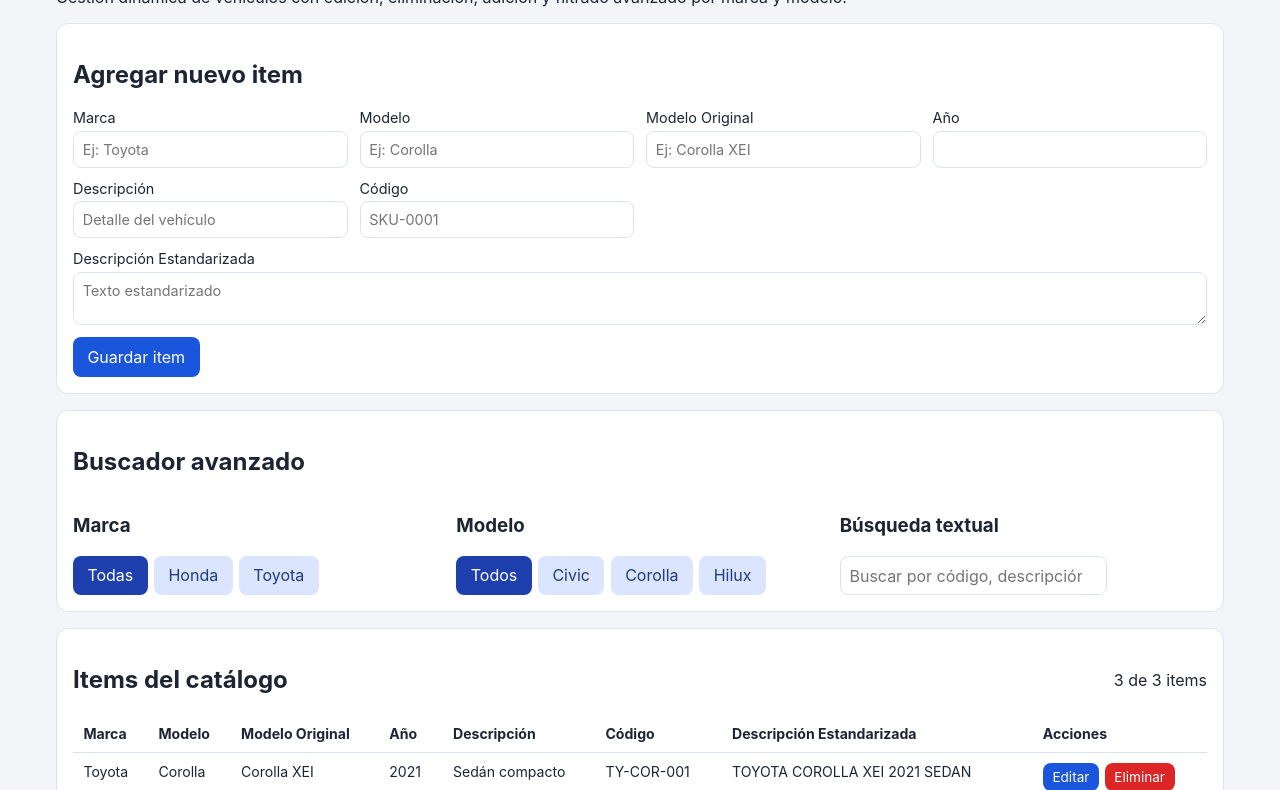
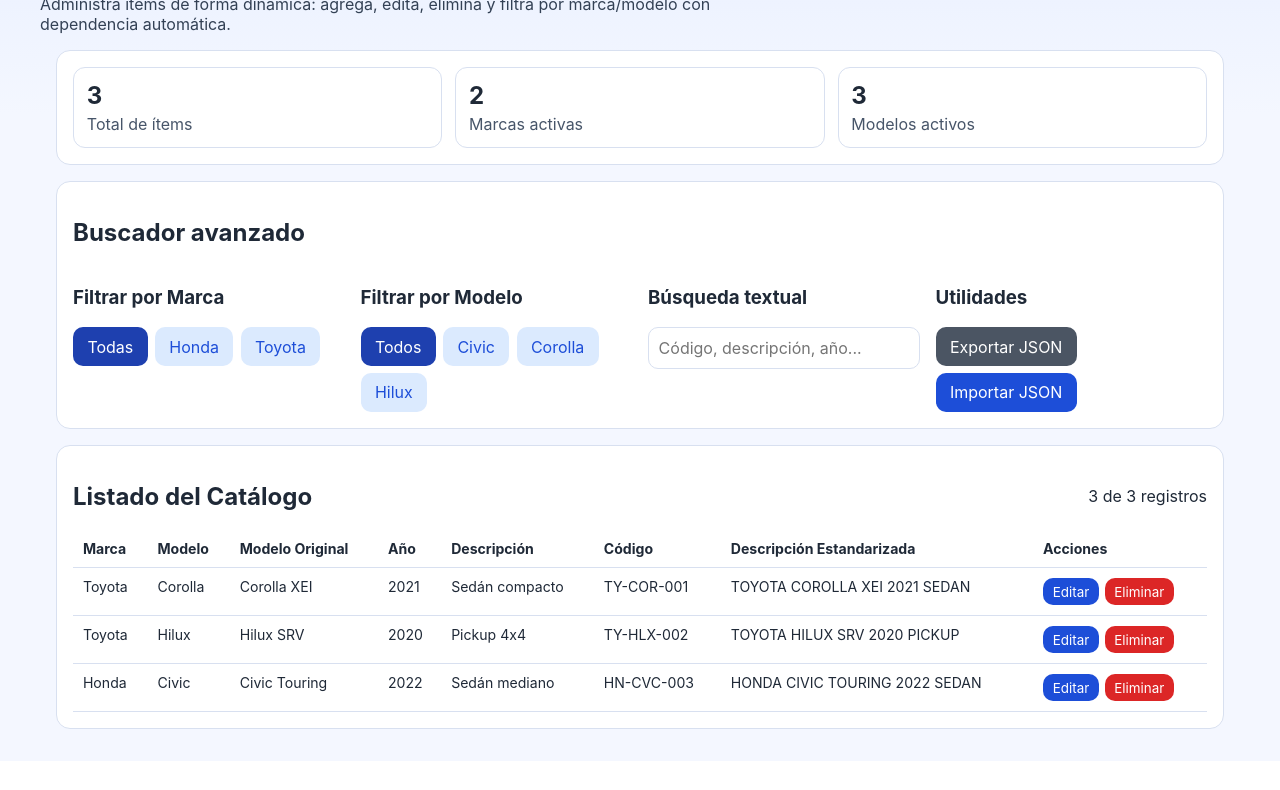
Before and after one commit to supvcallcenter-dev/DashboardCallCenter, a plain HTML site: page index.html in a window 1280 px wide. Shown: the part 105-895 px from the top of the page. After the commit the page ends 866 px from the top, so only its background shows below. Drawn offline with Linux system fonts and the light colour scheme.

Commit message:
Convertir catálogo en web app interactiva

```diff
--- a/index.html
+++ b/index.html
@@ -3,105 +3,70 @@
   <head>
     <meta charset="UTF-8" />
     <meta name="viewport" content="width=device-width, initial-scale=1.0" />
-    <title>Catálogo Digital Dinámico</title>
+    <title>Web Catálogo Digital</title>
+    <meta name="description" content="Catálogo digital web con CRUD, filtros dependientes y búsqueda avanzada." />
     <link rel="stylesheet" href="styles.css" />
   </head>
   <body>
-    <main class="container">
-      <header>
-        <h1>Catálogo Digital</h1>
-        <p>
-          Gestión dinámica de vehículos con edición, eliminación, adición y
-          filtrado avanzado por marca y modelo.
-        </p>
-      </header>
+    <header class="site-header">
+      <div class="header-inner">
+        <div>
+          <p class="eyebrow">Dashboard Call Center</p>
+          <h1>Catálogo Digital Web</h1>
+          <p class="lead">
+            Administra ítems de forma dinámica: agrega, edita, elimina y filtra por
+            marca/modelo con dependencia automática.
+          </p>
+        </div>
+        <button id="openCreateModalBtn">+ Nuevo ítem</button>
+      </div>
+    </header>
 
-      <section class="card">
-        <h2 id="formTitle">Agregar nuevo item</h2>
-        <form id="catalogForm" class="form-grid">
-          <label>
-            Marca
-            <input name="marca" type="text" placeholder="Ej: Toyota" required />
-          </label>
-          <label>
-            Modelo
-            <input name="modelo" type="text" placeholder="Ej: Corolla" required />
-          </label>
-          <label>
-            Modelo Original
-            <input
-              name="modeloOriginal"
-              type="text"
-              placeholder="Ej: Corolla XEI"
-              required
-            />
-          </label>
-          <label>
-            Año
-            <input name="anio" type="number" min="1900" max="2100" required />
-          </label>
-          <label>
-            Descripción
-            <input
-              name="descripcion"
-              type="text"
-              placeholder="Detalle del vehículo"
-              required
-            />
-          </label>
-          <label>
-            Código
-            <input
-              name="codigo"
-              type="text"
-              placeholder="SKU-0001"
-              required
-            />
-          </label>
-          <label class="full-width">
-            Descripción Estandarizada
-            <textarea
-              name="descripcionEstandarizada"
-              rows="2"
-              placeholder="Texto estandarizado"
-              required
-            ></textarea>
-          </label>
-
-          <div class="form-actions full-width">
-            <button type="submit" id="submitBtn">Guardar item</button>
-            <button type="button" id="cancelEditBtn" class="secondary hidden">
-              Cancelar edición
-            </button>
-          </div>
-        </form>
+    <main class="layout">
+      <section class="panel stats" aria-label="Indicadores">
+        <article>
+          <h2 id="totalItems">0</h2>
+          <p>Total de ítems</p>
+        </article>
+        <article>
+          <h2 id="totalBrands">0</h2>
+          <p>Marcas activas</p>
+        </article>
+        <article>
+          <h2 id="totalModels">0</h2>
+          <p>Modelos activos</p>
+        </article>
       </section>
 
-      <section class="card">
+      <section class="panel">
         <h2>Buscador avanzado</h2>
-        <div class="search-area">
+        <div class="filters-grid">
           <div>
-            <h3>Marca</h3>
+            <h3>Filtrar por Marca</h3>
             <div id="brandFilters" class="button-group"></div>
           </div>
           <div>
-            <h3>Modelo</h3>
+            <h3>Filtrar por Modelo</h3>
             <div id="modelFilters" class="button-group"></div>
           </div>
           <div>
             <h3>Búsqueda textual</h3>
-            <input
-              id="textSearch"
-              type="search"
-              placeholder="Buscar por código, descripción, año..."
-            />
+            <input id="textSearch" type="search" placeholder="Código, descripción, año..." />
+          </div>
+          <div>
+            <h3>Utilidades</h3>
+            <div class="button-group">
+              <button id="exportBtn" class="secondary" type="button">Exportar JSON</button>
+              <label class="file-btn" for="importFile">Importar JSON</label>
+              <input id="importFile" type="file" accept="application/json" hidden />
+            </div>
           </div>
         </div>
       </section>
 
-      <section class="card">
-        <div class="table-header">
-          <h2>Items del catálogo</h2>
+      <section class="panel">
+        <div class="table-head">
+          <h2>Listado del Catálogo</h2>
           <span id="counter"></span>
         </div>
         <div class="table-wrap">
@@ -124,6 +89,30 @@
       </section>
     </main>
 
+    <dialog id="itemModal">
+      <form id="catalogForm" method="dialog" class="modal-form">
+        <header class="modal-header">
+          <h2 id="formTitle">Nuevo ítem</h2>
+          <button id="closeModalBtn" type="button" class="ghost">✕</button>
+        </header>
+
+        <div class="form-grid">
+          <label>Marca <input name="marca" required /></label>
+          <label>Modelo <input name="modelo" required /></label>
+          <label>Modelo Original <input name="modeloOriginal" required /></label>
+          <label>Año <input name="anio" type="number" min="1900" max="2100" required /></label>
+          <label>Descripción <input name="descripcion" required /></label>
+          <label>Código <input name="codigo" required /></label>
+          <label class="full">Descripción Estandarizada <textarea name="descripcionEstandarizada" rows="2" required></textarea></label>
+        </div>
+
+        <footer class="modal-actions">
+          <button id="submitBtn" type="submit">Guardar</button>
+          <button id="cancelEditBtn" type="button" class="secondary hidden">Cancelar edición</button>
+        </footer>
+      </form>
+    </dialog>
+
     <template id="rowTemplate">
       <tr>
         <td data-key="marca"></td>
@@ -135,8 +124,8 @@
         <td data-key="descripcionEstandarizada"></td>
         <td>
           <div class="row-actions">
-            <button class="small" data-action="edit">Editar</button>
-            <button class="small danger" data-action="delete">Eliminar</button>
+            <button data-action="edit" class="small" type="button">Editar</button>
+            <button data-action="delete" class="small danger" type="button">Eliminar</button>
           </div>
         </td>
       </tr>
--- a/script.js
+++ b/script.js
@@ -1,71 +1,55 @@
-const STORAGE_KEY = "catalogo_digital_items_v1";
+const STORAGE_KEY = "catalogo_web_v2";
 
 const seedData = [
-  {
-    id: crypto.randomUUID(),
-    marca: "Toyota",
-    modelo: "Corolla",
-    modeloOriginal: "Corolla XEI",
-    anio: "2021",
-    descripcion: "Sedán compacto",
-    codigo: "TY-COR-001",
-    descripcionEstandarizada: "TOYOTA COROLLA XEI 2021 SEDAN"
-  },
-  {
-    id: crypto.randomUUID(),
-    marca: "Toyota",
-    modelo: "Hilux",
-    modeloOriginal: "Hilux SRV",
-    anio: "2020",
-    descripcion: "Pickup 4x4",
-    codigo: "TY-HLX-002",
-    descripcionEstandarizada: "TOYOTA HILUX SRV 2020 PICKUP"
-  },
-  {
-    id: crypto.randomUUID(),
-    marca: "Honda",
-    modelo: "Civic",
-    modeloOriginal: "Civic Touring",
-    anio: "2022",
-    descripcion: "Sedán mediano",
-    codigo: "HD-CVC-003",
-    descripcionEstandarizada: "HONDA CIVIC TOURING 2022 SEDAN"
-  }
+  { id: crypto.randomUUID(), marca: "Toyota", modelo: "Corolla", modeloOriginal: "Corolla XEI", anio: "2021", descripcion: "Sedán compacto", codigo: "TY-COR-001", descripcionEstandarizada: "TOYOTA COROLLA XEI 2021 SEDAN" },
+  { id: crypto.randomUUID(), marca: "Toyota", modelo: "Hilux", modeloOriginal: "Hilux SRV", anio: "2020", descripcion: "Pickup 4x4", codigo: "TY-HLX-002", descripcionEstandarizada: "TOYOTA HILUX SRV 2020 PICKUP" },
+  { id: crypto.randomUUID(), marca: "Honda", modelo: "Civic", modeloOriginal: "Civic Touring", anio: "2022", descripcion: "Sedán mediano", codigo: "HN-CVC-003", descripcionEstandarizada: "HONDA CIVIC TOURING 2022 SEDAN" }
 ];
 
 const state = {
   items: loadItems(),
   selectedBrand: "all",
   selectedModel: "all",
-  textSearch: "",
+  textQuery: "",
   editingId: null
 };
 
 const form = document.getElementById("catalogForm");
+const rowTemplate = document.getElementById("rowTemplate");
 const tableBody = document.getElementById("catalogTable");
-const rowTemplate = document.getElementById("rowTemplate");
 const brandFilters = document.getElementById("brandFilters");
 const modelFilters = document.getElementById("modelFilters");
 const textSearch = document.getElementById("textSearch");
 const counter = document.getElementById("counter");
+const totalItems = document.getElementById("totalItems");
+const totalBrands = document.getElementById("totalBrands");
+const totalModels = document.getElementById("totalModels");
+const modal = document.getElementById("itemModal");
+const openCreateModalBtn = document.getElementById("openCreateModalBtn");
+const closeModalBtn = document.getElementById("closeModalBtn");
 const submitBtn = document.getElementById("submitBtn");
 const cancelEditBtn = document.getElementById("cancelEditBtn");
 const formTitle = document.getElementById("formTitle");
+const exportBtn = document.getElementById("exportBtn");
+const importFile = document.getElementById("importFile");
 
-form.addEventListener("submit", onSubmit);
-cancelEditBtn.addEventListener("click", resetFormMode);
+openCreateModalBtn.addEventListener("click", () => openModalForCreate());
+closeModalBtn.addEventListener("click", () => modal.close());
+cancelEditBtn.addEventListener("click", () => resetFormMode(true));
 textSearch.addEventListener("input", (event) => {
-  state.textSearch = event.target.value.toLowerCase().trim();
+  state.textQuery = event.target.value.toLowerCase().trim();
   render();
 });
+form.addEventListener("submit", handleSubmit);
+exportBtn.addEventListener("click", exportData);
+importFile.addEventListener("change", importData);
 
 render();
 
 function loadItems() {
-  const cached = localStorage.getItem(STORAGE_KEY);
-  if (!cached) return seedData;
-
   try {
+    const cached = localStorage.getItem(STORAGE_KEY);
+    if (!cached) return seedData;
     const parsed = JSON.parse(cached);
     return Array.isArray(parsed) ? parsed : seedData;
   } catch {
@@ -77,143 +61,96 @@ function saveItems() {
   localStorage.setItem(STORAGE_KEY, JSON.stringify(state.items));
 }
 
-function onSubmit(event) {
+function sanitizeValue(value) {
+  return String(value ?? "").trim();
+}
+
+function extractFormData() {
+  const data = new FormData(form);
+  const payload = {
+    marca: sanitizeValue(data.get("marca")),
+    modelo: sanitizeValue(data.get("modelo")),
+    modeloOriginal: sanitizeValue(data.get("modeloOriginal")),
+    anio: sanitizeValue(data.get("anio")),
+    descripcion: sanitizeValue(data.get("descripcion")),
+    codigo: sanitizeValue(data.get("codigo")),
+    descripcionEstandarizada: sanitizeValue(data.get("descripcionEstandarizada"))
+  };
+  return Object.values(payload).every(Boolean) ? payload : null;
+}
+
+function handleSubmit(event) {
   event.preventDefault();
-  const formData = new FormData(form);
-  const item = {
-    marca: String(formData.get("marca")).trim(),
-    modelo: String(formData.get("modelo")).trim(),
-    modeloOriginal: String(formData.get("modeloOriginal")).trim(),
-    anio: String(formData.get("anio")).trim(),
-    descripcion: String(formData.get("descripcion")).trim(),
-    codigo: String(formData.get("codigo")).trim(),
-    descripcionEstandarizada: String(formData.get("descripcionEstandarizada")).trim()
-  };
-
-  if (Object.values(item).some((value) => value.length === 0)) return;
+  const payload = extractFormData();
+  if (!payload) return;
 
   if (state.editingId) {
-    state.items = state.items.map((entry) =>
-      entry.id === state.editingId ? { ...entry, ...item } : entry
-    );
+    state.items = state.items.map((item) => item.id === state.editingId ? { ...item, ...payload } : item);
   } else {
-    state.items.push({ id: crypto.randomUUID(), ...item });
+    state.items.push({ id: crypto.randomUUID(), ...payload });
   }
 
   saveItems();
-  form.reset();
   resetFormMode();
+  modal.close();
   render();
 }
 
-function resetFormMode() {
-  state.editingId = null;
-  submitBtn.textContent = "Guardar item";
-  formTitle.textContent = "Agregar nuevo item";
-  cancelEditBtn.classList.add("hidden");
+function openModalForCreate() {
+  resetFormMode();
+  modal.showModal();
 }
 
-function beginEdit(itemId) {
-  const item = state.items.find((entry) => entry.id === itemId);
+function beginEdit(id) {
+  const item = state.items.find((entry) => entry.id === id);
   if (!item) return;
 
-  state.editingId = itemId;
+  state.editingId = id;
   Object.entries(item).forEach(([key, value]) => {
     const input = form.elements.namedItem(key);
     if (input) input.value = value;
   });
 
-  submitBtn.textContent = "Actualizar item";
-  formTitle.textContent = "Editar item";
+  formTitle.textContent = "Editar ítem";
+  submitBtn.textContent = "Actualizar";
   cancelEditBtn.classList.remove("hidden");
-  form.scrollIntoView({ behavior: "smooth", block: "start" });
+  modal.showModal();
 }
 
-function removeItem(itemId) {
-  state.items = state.items.filter((item) => item.id !== itemId);
-  if (state.editingId === itemId) {
-    form.reset();
-    resetFormMode();
-  }
+function removeItem(id) {
+  state.items = state.items.filter((item) => item.id !== id);
   saveItems();
 
-  const currentBrands = getUniqueValues("marca");
-  if (!currentBrands.includes(state.selectedBrand)) {
+  const brands = uniqueByKey("marca");
+  if (!brands.includes(state.selectedBrand)) {
     state.selectedBrand = "all";
     state.selectedModel = "all";
   }
 
-  const currentModels = getModelsByBrand(state.selectedBrand);
-  if (!currentModels.includes(state.selectedModel)) {
+  const models = modelsByBrand(state.selectedBrand);
+  if (!models.includes(state.selectedModel)) {
     state.selectedModel = "all";
   }
 
   render();
 }
 
-function getUniqueValues(key) {
-  return [...new Set(state.items.map((item) => item[key]))].sort((a, b) =>
-    a.localeCompare(b)
-  );
+function resetFormMode(keepOpen = false) {
+  state.editingId = null;
+  form.reset();
+  formTitle.textContent = "Nuevo ítem";
+  submitBtn.textContent = "Guardar";
+  cancelEditBtn.classList.add("hidden");
+  if (keepOpen) modal.showModal();
 }
 
-function getModelsByBrand(brand) {
+function uniqueByKey(key) {
+  return [...new Set(state.items.map((item) => item[key]))].sort((a, b) => a.localeCompare(b));
+}
+
+function modelsByBrand(brand) {
   const source = brand === "all" ? state.items : state.items.filter((item) => item.marca === brand);
   return [...new Set(source.map((item) => item.modelo))].sort((a, b) => a.localeCompare(b));
-}
-
-function applyFilters() {
-  return state.items.filter((item) => {
-    const brandMatch = state.selectedBrand === "all" || item.marca === state.selectedBrand;
-    const modelMatch = state.selectedModel === "all" || item.modelo === state.selectedModel;
-    const query = state.textSearch;
-    const haystack = [
-      item.marca,
-      item.modelo,
-      item.modeloOriginal,
-      item.anio,
-      item.descripcion,
-      item.codigo,
-      item.descripcionEstandarizada
-    ]
-      .join(" ")
-      .toLowerCase();
-    const textMatch = query.length === 0 || haystack.includes(query);
-    return brandMatch && modelMatch && textMatch;
-  });
-}
-
-function renderFilters() {
-  const brands = getUniqueValues("marca");
-  const models = getModelsByBrand(state.selectedBrand);
-
-  brandFilters.replaceChildren(
-    createFilterButton("Todas", "all", state.selectedBrand, (value) => {
-      state.selectedBrand = value;
-      state.selectedModel = "all";
-      render();
-    }),
-    ...brands.map((brand) =>
-      createFilterButton(brand, brand, state.selectedBrand, (value) => {
-        state.selectedBrand = value;
-        state.selectedModel = "all";
-        render();
-      })
-    )
-  );
-
-  modelFilters.replaceChildren(
-    createFilterButton("Todos", "all", state.selectedModel, (value) => {
-      state.selectedModel = value;
-      render();
-    }),
-    ...models.map((model) =>
-      createFilterButton(model, model, state.selectedModel, (value) => {
-        state.selectedModel = value;
-        render();
-      })
-    )
-  );
 }
 
 function createFilterButton(label, value, activeValue, onClick) {
@@ -225,12 +162,64 @@ function createFilterButton(label, value, activeValue, onClick) {
   return button;
 }
 
+function renderFilters() {
+  const brands = uniqueByKey("marca");
+  const models = modelsByBrand(state.selectedBrand);
+
+  brandFilters.replaceChildren(
+    createFilterButton("Todas", "all", state.selectedBrand, (brand) => {
+      state.selectedBrand = brand;
+      state.selectedModel = "all";
+      render();
+    }),
+    ...brands.map((brand) => createFilterButton(brand, brand, state.selectedBrand, (value) => {
+      state.selectedBrand = value;
+      state.selectedModel = "all";
+      render();
+    }))
+  );
+
+  modelFilters.replaceChildren(
+    createFilterButton("Todos", "all", state.selectedModel, (model) => {
+      state.selectedModel = model;
+      render();
+    }),
+    ...models.map((model) => createFilterButton(model, model, state.selectedModel, (value) => {
+      state.selectedModel = value;
+      render();
+    }))
+  );
+}
+
+function filteredItems() {
+  return state.items.filter((item) => {
+    const brandMatch = state.selectedBrand === "all" || item.marca === state.selectedBrand;
+    const modelMatch = state.selectedModel === "all" || item.modelo === state.selectedModel;
+    const haystack = Object.values(item).join(" ").toLowerCase();
+    const textMatch = !state.textQuery || haystack.includes(state.textQuery);
+    return brandMatch && modelMatch && textMatch;
+  });
+}
+
+function renderMetrics() {
+  totalItems.textContent = String(state.items.length);
+  totalBrands.textContent = String(uniqueByKey("marca").length);
+  totalModels.textContent = String(uniqueByKey("modelo").length);
+}
+
 function renderTable() {
-  const filteredItems = applyFilters();
+  const items = filteredItems();
   tableBody.replaceChildren();
 
-  filteredItems.forEach((item) => {
+  if (items.length === 0) {
+    const tr = document.createElement("tr");
+    tr.innerHTML = '<td colspan="8">No se encontraron resultados con los filtros actuales.</td>';
+    tableBody.appendChild(tr);
+  }
+
+  for (const item of items) {
     const row = rowTemplate.content.firstElementChild.cloneNode(true);
+
     row.querySelectorAll("[data-key]").forEach((cell) => {
       const key = cell.dataset.key;
       cell.textContent = item[key];
@@ -239,18 +228,58 @@ function renderTable() {
     row.querySelector("[data-action='edit']").addEventListener("click", () => beginEdit(item.id));
     row.querySelector("[data-action='delete']").addEventListener("click", () => removeItem(item.id));
     tableBody.appendChild(row);
-  });
+  }
 
-  counter.textContent = `${filteredItems.length} de ${state.items.length} items`;
+  counter.textContent = `${items.length} de ${state.items.length} registros`;
+}
 
-  if (filteredItems.length === 0) {
-    const emptyRow = document.createElement("tr");
-    emptyRow.innerHTML = '<td colspan="8">No hay resultados con esos filtros.</td>';
-    tableBody.appendChild(emptyRow);
+function exportData() {
+  const blob = new Blob([JSON.stringify(state.items, null, 2)], { type: "application/json" });
+  const url = URL.createObjectURL(blob);
+  const anchor = document.createElement("a");
+  anchor.href = url;
+  anchor.download = "catalogo-digital.json";
+  anchor.click();
+  URL.revokeObjectURL(url);
+}
+
+async function importData(event) {
+  const file = event.target.files?.[0];
+  if (!file) return;
+
+  try {
+    const text = await file.text();
+    const parsed = JSON.parse(text);
+    if (!Array.isArray(parsed)) return;
+
+    state.items = parsed
+      .map((item) => ({
+        id: sanitizeValue(item.id) || crypto.randomUUID(),
+        marca: sanitizeValue(item.marca),
+        modelo: sanitizeValue(item.modelo),
+        modeloOriginal: sanitizeValue(item.modeloOriginal),
+        anio: sanitizeValue(item.anio),
+        descripcion: sanitizeValue(item.descripcion),
+        codigo: sanitizeValue(item.codigo),
+        descripcionEstandarizada: sanitizeValue(item.descripcionEstandarizada)
+      }))
+      .filter((item) => Object.values(item).every(Boolean));
+
+    saveItems();
+    state.selectedBrand = "all";
+    state.selectedModel = "all";
+    state.textQuery = "";
+    textSearch.value = "";
+    render();
+  } catch {
+    // keep silent for invalid files
+  } finally {
+    event.target.value = "";
   }
 }
 
 function render() {
   renderFilters();
+  renderMetrics();
   renderTable();
 }
--- a/styles.css
+++ b/styles.css
@@ -1,146 +1,94 @@
 :root {
-  color-scheme: light;
-  font-family: "Inter", system-ui, -apple-system, sans-serif;
-  --bg: #f3f5f9;
-  --card: #ffffff;
-  --border: #dde3ee;
-  --text: #1d2433;
-  --primary: #1a56db;
+  --bg: #f4f7ff;
+  --panel: #ffffff;
+  --text: #1f2937;
+  --line: #d8e0f0;
+  --primary: #1d4ed8;
+  --primary-strong: #1e3a8a;
+  --secondary: #4b5563;
   --danger: #dc2626;
 }
 
-* {
-  box-sizing: border-box;
+* { box-sizing: border-box; }
+body {
+  margin: 0;
+  background: linear-gradient(180deg, #e8efff 0, #f4f7ff 220px, #f4f7ff 100%);
+  color: var(--text);
+  font-family: Inter, system-ui, -apple-system, sans-serif;
 }
 
-body {
-  margin: 0;
-  background: var(--bg);
-  color: var(--text);
+.site-header { padding: 2rem 1rem 1rem; }
+.header-inner {
+  max-width: 1200px;
+  margin: 0 auto;
+  display: flex;
+  align-items: start;
+  justify-content: space-between;
+  gap: 1rem;
 }
+.eyebrow { margin: 0; font-size: .78rem; text-transform: uppercase; color: #334155; letter-spacing: .08em; }
+h1 { margin: .2rem 0 .6rem; }
+.lead { margin: 0; max-width: 70ch; color: #334155; }
 
-.container {
-  max-width: 1200px;
-  margin: 2rem auto;
-  padding: 0 1rem 2rem;
+.layout { max-width: 1200px; margin: 0 auto; padding: 0 1rem 2rem; display: grid; gap: 1rem; }
+.panel {
+  background: var(--panel);
+  border: 1px solid var(--line);
+  border-radius: 14px;
+  padding: 1rem;
 }
+.stats { display: grid; grid-template-columns: repeat(auto-fit, minmax(180px,1fr)); gap: .8rem; }
+.stats article { border: 1px solid var(--line); border-radius: 12px; padding: .8rem; }
+.stats h2 { margin: 0; }
+.stats p { margin: .3rem 0 0; color: #475569; }
 
-.card {
-  background: var(--card);
-  border: 1px solid var(--border);
-  border-radius: 12px;
-  padding: 1rem;
-  margin-top: 1rem;
-}
+.filters-grid { display: grid; grid-template-columns: repeat(auto-fit, minmax(250px,1fr)); gap: 1rem; }
+.button-group { display: flex; flex-wrap: wrap; gap: .45rem; }
 
-.form-grid {
-  display: grid;
-  grid-template-columns: repeat(auto-fit, minmax(220px, 1fr));
-  gap: 0.75rem;
-}
-
-label {
-  display: flex;
-  flex-direction: column;
-  gap: 0.3rem;
-  font-size: 0.9rem;
-}
-
-input,
-textarea,
-button {
+input, textarea, button, .file-btn {
   font: inherit;
 }
-
-input,
-textarea {
-  border: 1px solid var(--border);
-  border-radius: 8px;
-  padding: 0.55rem;
+input, textarea {
+  width: 100%;
+  border: 1px solid var(--line);
+  border-radius: 10px;
+  padding: .6rem;
 }
-
-button {
+button, .file-btn {
   border: none;
-  border-radius: 8px;
-  padding: 0.6rem 0.9rem;
-  cursor: pointer;
+  border-radius: 10px;
   background: var(--primary);
   color: #fff;
+  padding: .58rem .9rem;
+  cursor: pointer;
+  text-decoration: none;
 }
+button:hover, .file-btn:hover { background: var(--primary-strong); }
+.secondary { background: var(--secondary); }
+.danger { background: var(--danger); }
+.ghost { background: #eef2ff; color: #1e3a8a; }
+.small { padding: .35rem .6rem; font-size: .84rem; }
+.hidden { display: none; }
 
-button.secondary {
-  background: #4b5563;
+.filter-btn { background: #dbeafe; color: #1d4ed8; }
+.filter-btn.active { background: #1e40af; color: #fff; }
+
+.table-head { display: flex; align-items: center; justify-content: space-between; }
+.table-wrap { overflow-x: auto; }
+table { width: 100%; border-collapse: collapse; }
+th, td { text-align: left; border-bottom: 1px solid var(--line); padding: .62rem; font-size: .88rem; vertical-align: top; }
+.row-actions { display: flex; gap: .35rem; }
+
+#itemModal {
+  border: none;
+  border-radius: 14px;
+  width: min(900px, 95vw);
+  padding: 0;
 }
-
-button.danger {
-  background: var(--danger);
-}
-
-button.small {
-  padding: 0.35rem 0.6rem;
-  font-size: 0.85rem;
-}
-
-button.filter-btn {
-  background: #dbe5ff;
-  color: #1e3a8a;
-}
-
-button.filter-btn.active {
-  background: #1e40af;
-  color: #fff;
-}
-
-.full-width {
-  grid-column: 1 / -1;
-}
-
-.form-actions {
-  display: flex;
-  gap: 0.5rem;
-}
-
-.hidden {
-  display: none;
-}
-
-.search-area {
-  display: grid;
-  grid-template-columns: repeat(auto-fit, minmax(280px, 1fr));
-  gap: 1rem;
-}
-
-.button-group {
-  display: flex;
-  flex-wrap: wrap;
-  gap: 0.4rem;
-}
-
-.table-wrap {
-  overflow-x: auto;
-}
-
-table {
-  width: 100%;
-  border-collapse: collapse;
-}
-
-th,
-td {
-  border-bottom: 1px solid var(--border);
-  text-align: left;
-  padding: 0.65rem;
-  font-size: 0.88rem;
-  vertical-align: top;
-}
-
-.table-header {
-  display: flex;
-  align-items: center;
-  justify-content: space-between;
-}
-
-.row-actions {
-  display: flex;
-  gap: 0.35rem;
-}
+#itemModal::backdrop { background: rgba(15, 23, 42, .45); }
+.modal-form { padding: 1rem; }
+.modal-header { display: flex; justify-content: space-between; align-items: center; }
+.form-grid { display: grid; grid-template-columns: repeat(auto-fit, minmax(220px,1fr)); gap: .7rem; }
+label { display: flex; flex-direction: column; gap: .3rem; font-size: .92rem; }
+.full { grid-column: 1 / -1; }
+.modal-actions { display: flex; gap: .5rem; margin-top: 1rem; }
```
